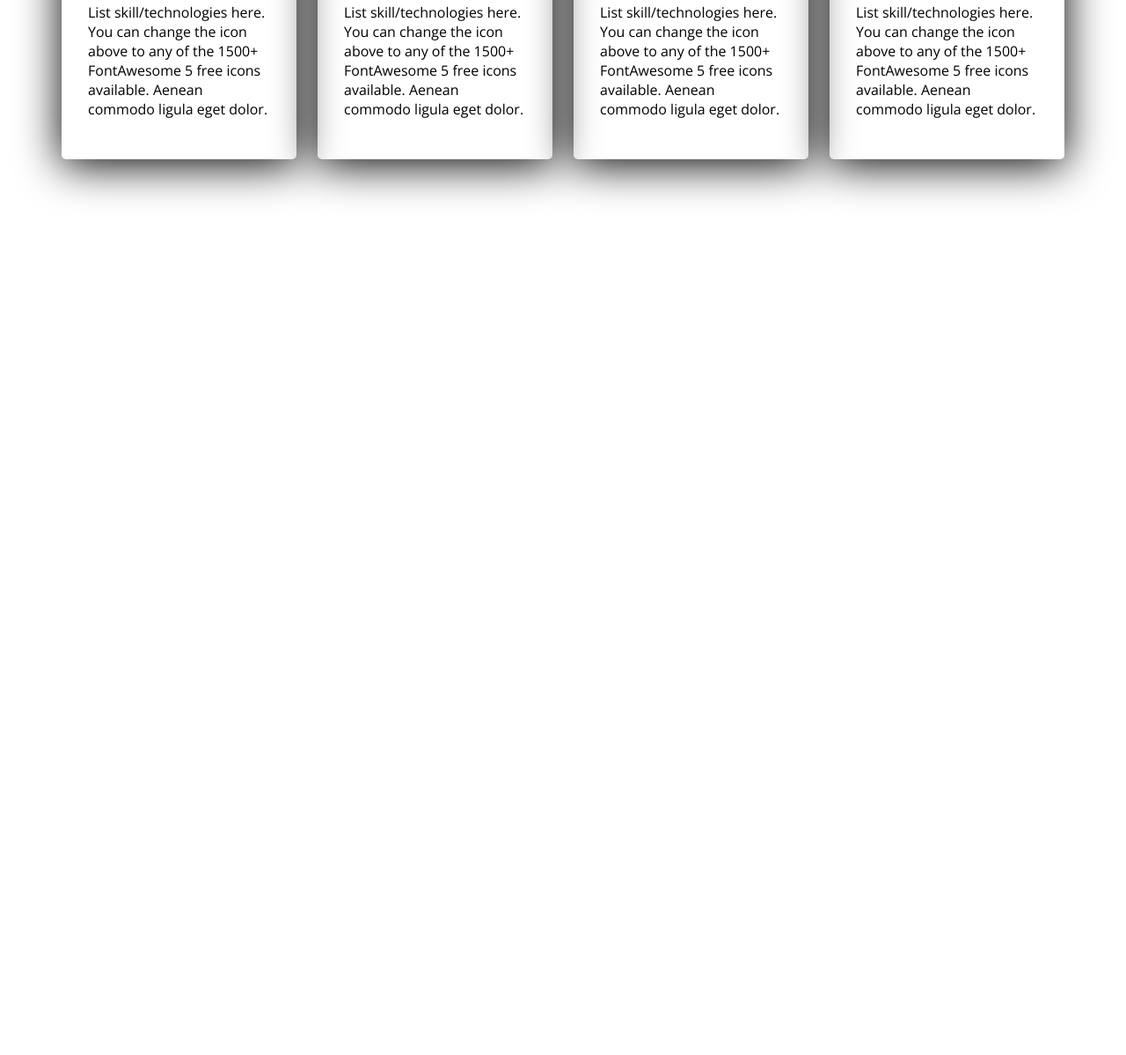
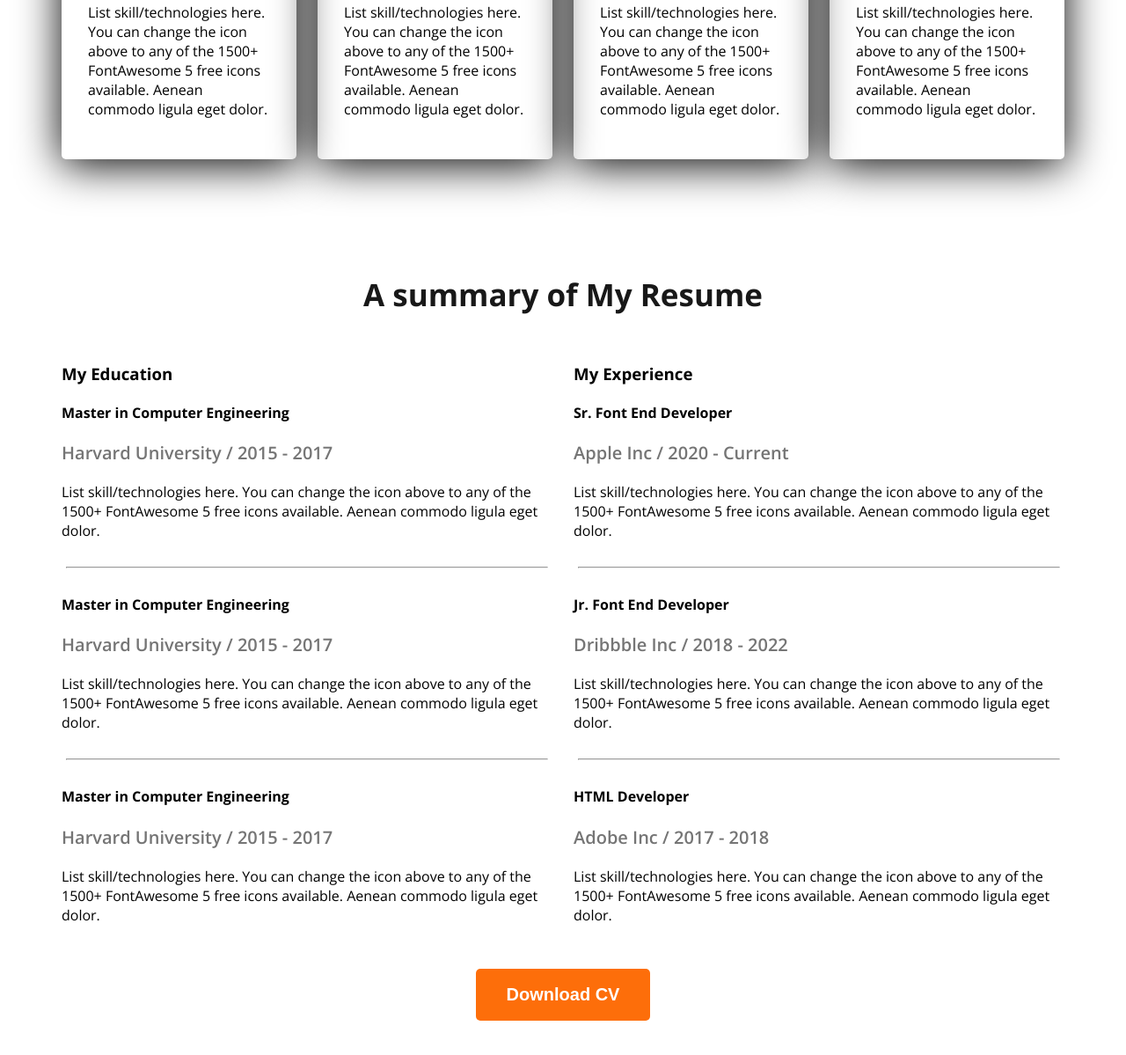
Before and after one commit to mariasultanausno/web-dev-portfolio, a plain HTML site: page index.html in a window 1280 px wide. Shown: the part 2054-3253 px from the top of the page at 88% size. Before the commit the page ends 2365 px from the top, so only its background shows below. Drawn offline with nearby package versions, Linux system fonts and the light colour scheme.

Commit message:
frist commit

```diff
--- a/index.html
+++ b/index.html
@@ -55,7 +55,7 @@
           </div>
        </section>
 
-       <section class="skolls">
+       <section class="skills">
            <h3 class="section-title text-center">What I do</h3>
            <p class="section-description text-center">
             I have more than 10 years experience building software for clients all over the world. Below is a quick overview of my main technical skill sets and technologies i use. Want to find out more about my experience? Check out my online resume and project portfolio.
@@ -84,6 +84,84 @@
              </div>
            </div>
        </section>
+
+       <section class="resume">
+        <h3 class="section-title text-center">A summary of My Resume</h3>
+          <div class="resume-container">
+              <div class="resume-education">
+               <h3 class="resume-education-title">My Education</h3>
+                  <div class="education">
+                    <h4 class="education-title">Master in Computer Engineering</h4>
+                    <h5 class="education-sub-title">Harvard University / 2015 - 2017</h5>
+                    <div class="education-descrition">
+                      List skill/technologies here. You can change the icon above
+to any of the 1500+ FontAwesome 5 free icons available. Aenean commodo ligula eget dolor.
+                    </div>
+                  </div>
+
+                  <hr>
+
+
+                  <div class="education">
+                    <h4 class="education-title">Master in Computer Engineering</h4>
+                    <h5 class="education-sub-title">Harvard University / 2015 - 2017</h5>
+                    <div class="education-descrition">
+                      List skill/technologies here. You can change the icon above
+to any of the 1500+ FontAwesome 5 free icons available. Aenean commodo ligula eget dolor.
+                    </div>
+                  </div>
+
+                  <hr>
+
+
+                  <div class="education">
+                    <h4 class="education-title">Master in Computer Engineering</h4>
+                    <h5 class="education-sub-title">Harvard University / 2015 - 2017</h5>
+                    <div class="education-descrition">
+                      List skill/technologies here. You can change the icon above
+to any of the 1500+ FontAwesome 5 free icons available. Aenean commodo ligula eget dolor.
+                    </div>
+                  </div>
+              </div>
+
+              <div class="resume-experience">
+                  <h3 class="resume-education">My Experience</h3>
+                  <div class="experience">
+                    <h4 class="education-title">Sr. Font End Developer</h4>
+                    <h5 class="education-sub-title">Apple Inc / 2020 - Current</h5>
+                    <div class="education-description">
+                        List skill/technologies here. You can change the icon above
+to any of the 1500+ FontAwesome 5 free icons available. Aenean commodo ligula eget dolor.
+                    </div>
+                  </div>
+
+                  <hr>
+
+                   <div class="experience">
+                    <h4 class="education-title">Jr. Font End Developer</h4>
+                    <h5 class="education-sub-title">Dribbble Inc / 2018 - 2022</h5>
+                    <div class="education-description">
+                        List skill/technologies here. You can change the icon above
+to any of the 1500+ FontAwesome 5 free icons available. Aenean commodo ligula eget dolor.
+                    </div>
+                  </div>
+
+                  <hr>
+
+                   <div class="experience">
+                    <h4 class="education-title">HTML Developer</h4>
+                    <h5 class="education-sub-title">Adobe Inc / 2017 - 2018</h5>
+                    <div class="education-description">
+                        List skill/technologies here. You can change the icon above
+to any of the 1500+ FontAwesome 5 free icons available. Aenean commodo ligula eget dolor.
+                    </div>
+                  </div>
+              </div>
+          </div>
+          <div class="text-center resume-download-cv">
+            <button class="btn-primary">Download CV</button>
+          </div>
+       </section>
     </main>
     <footer>
 
--- a/style/portfolio.css
+++ b/style/portfolio.css
@@ -139,3 +139,29 @@ main section{
      border-radius: 5px;
      box-shadow: 0px 6px 50px 0px #000000;
 }
+
+/* resume style */
+
+.resume-container{
+    display: flex;
+    gap: 24px;
+}
+
+.education-descrition .education-description{
+    color: #757575;
+}
+
+.education-sub-title{
+    color: #757575;
+    font-size: 20px;
+    font-weight: 600;
+    margin-bottom: 20px;
+    margin-top: 10px;
+}
+.resume hr{
+    margin: 30px 5px;
+}
+
+.resume-download-cv{
+    margin-top: 50px;
+}
```
